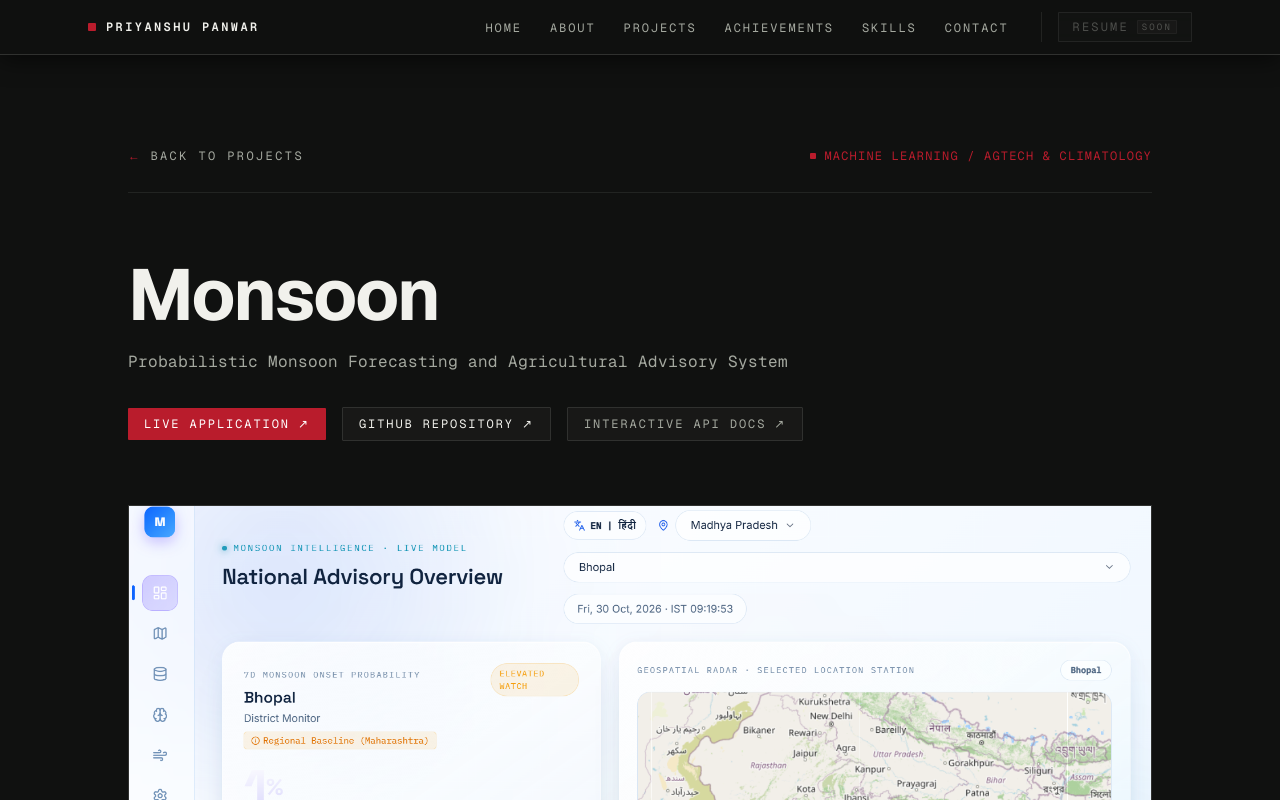
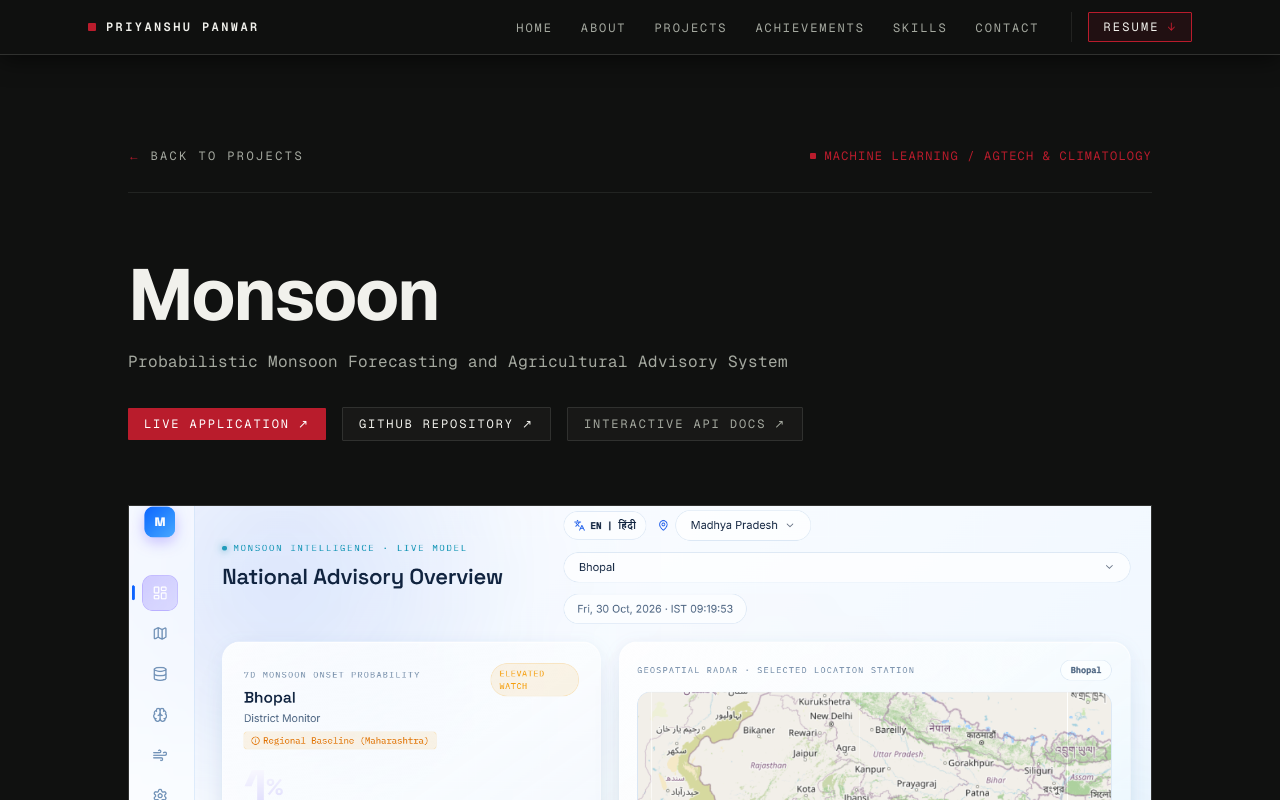
Before and after one commit to PR-REDHAWK/PORTFOLIO, a Next.js app: page /projects/monsoon in a window 1280 px wide. Shown: the top 800 px of the page. Built offline with nearby package versions, Linux system fonts and the light colour scheme.

Commit message:
Added Resume on the taskbar

```diff
--- a/src/data/site.ts
+++ b/src/data/site.ts
@@ -69,15 +69,14 @@ export const siteConfig: SiteConfig = {
       {
         platform: "LinkedIn",
         label: "LinkedIn",
-        url: null, // Configurable placeholder: e.g. "https://www.linkedin.com/in/priyanshu-panwar"
-        username: "Priyanshu Panwar",
-        isAvailable: false,
-        note: "Profile link on request",
+        url: "https://www.linkedin.com/in/priyanshu-panwar098/",
+        username: "priyanshu-panwar098",
+        isAvailable: true,
       },
     ],
     resume: {
-      path: "/resume.pdf",
-      isAvailable: false, // Set to true once public/resume.pdf is provided
+      path: "/Priyanshu_Panwar_Resume.pdf",
+      isAvailable: true,
     },
   },
   education: {
```
Also changed, not shown: 2 other files (tests, documents, lock files or other folders).
